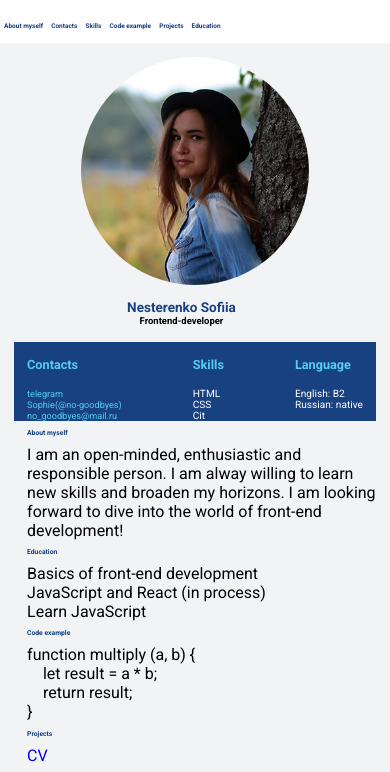
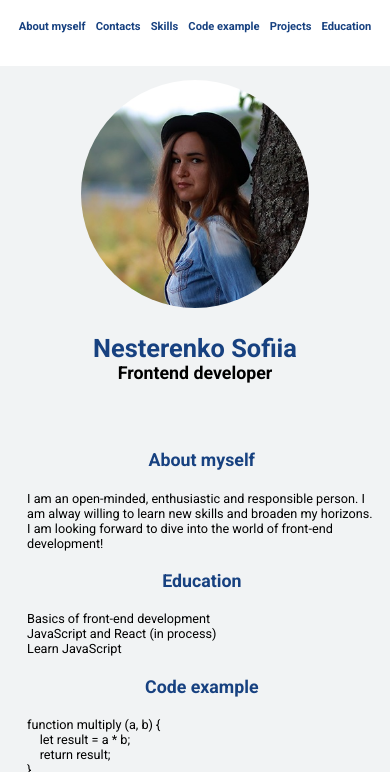
Before and after one commit to no-goodbyes/rsschool-cv, a plain HTML site: page index.html in a window 390 px wide. Shown: the top 772 px of the page. Drawn offline with Linux system fonts and the light colour scheme.

Commit message:
fix: media query

```diff
--- a/css/style.css
+++ b/css/style.css
@@ -108,7 +108,7 @@ a {
 .aside-heading {
     padding: calc(30 / 1440 * 100vw) 0;
     font-size: calc(25 / 1440 * 100vw);
-    color: #56CCF2;
+    color: var(--third-color);
 }
 
 .aside-text {
@@ -116,7 +116,7 @@ a {
     font-size: calc(20 / 1440 * 100vw);
 }
 .aside-text a {
-    color: #56CCF2;
+    color: var(--third-color);
     font-size: calc(18 / 1440 * 100vw);
     padding: calc(10 / 1440 * 100vw) 0;
 }
@@ -124,10 +124,22 @@ a {
 .main-info {
     padding-left: calc(50 / 1440 * 100vw);
 }
+
+.main-info a {
+    color: var(--fifth-color);
+}
+
+.main-info a:hover {
+    color: var(--third-color);
+}
+
 .main__heading {
     padding: calc(30 / 1440 * 100vw) 0;
     font-size: calc(25 / 1440 * 100vw);
-    color: #174180;
+    color: var(--second-color);
+}
+.main-text {
+    font-size: calc(20 / 1440 * 100vw);
 }
 
 
@@ -155,10 +167,28 @@ a {
 
 @media (max-width: 768px) {
 
-    /* .container {
-        width: calc(400 / 768 * 100vw);
-        margin: auto;
-    } */
+    /*HEADER*/
+    .header {
+        height: calc(100 / 768 * 100vw);
+        margin-bottom: calc(30 / 768 * 100vw);
+    }
+
+    .header-menu ul {
+        display: flex;
+        padding-top: calc(30 / 768 * 100vw);
+        justify-content: center;
+
+    }
+
+    .header-menu ul a {
+        padding: calc(10 / 768 * 100vw);
+        font-size: calc(22 / 768 * 100vw);
+        font-weight: 700;
+        color: var(--second-color);
+    }
+
+    /*MAIN*/
+
     .main-container {
         flex-direction: column;
     }
@@ -171,6 +201,22 @@ a {
         width: calc(450 / 768 *100vw);
         height: calc(450 / 768 *100vw);
     }
+
+    .heading {
+        padding-bottom: calc(60 / 1440 * 100vw);
+        padding-right: 0;
+    }
+
+    .photo-heading h1 {
+        padding-top: calc(50 / 768 * 100vw);
+        font-size: calc(50 / 768 * 100vw);
+        color: var(--second-color);
+    }
+
+    .photo-heading h3 {
+        font-size: calc(35 / 768 * 100vw);
+        text-align: center;
+    }
     .main {
         width: 100%;
         border-radius: 0%;
@@ -181,25 +227,56 @@ a {
     }
 
     .info-container {
-        flex-direction: column;
+        flex-direction: column-reverse;
+        padding-top: calc(60 / 768 * 100vw);
     }
 
     .aside-info {
         display: flex;
-        justify-content: space-between;
+        flex-direction: column-reverse;
+        background-color: var(--forth-color);
     }
     .aside-heading {
         padding: calc(30 / 768 * 100vw) 0;
+        font-size: calc(35 / 768 * 100vw);
+        color: var(--second-color);
+        text-align: center;
+    }
+
+    .aside-text {
+        color: var(--fifth-color);
+        font-size: calc(25 / 768 * 100vw);
+    }
+    .aside-text a {
+        color: var(--second-color);
+        font-size: calc(18 / 768 * 100vw);
+        padding: calc(10 / 768 * 100vw) 0;
+    }
+
+    .aside-text a:hover {
+        color: var(--third-color);
+    }
+
+    .main__heading {
+        text-align: center;
+        padding: calc(40 / 768 * 100vw) 0;
+        font-size: calc(35 / 768 * 100vw);
+    }
+
+    .main-text {
         font-size: calc(25 / 768 * 100vw);
     }
 
-    .aside-text {
-        color: var(--first-color);
-        font-size: calc(20 / 768 * 100vw);
+    /*FOOTER*/
+
+    .footer {
+        justify-content: space-between;
+        height: calc(100 / 768 * 100vw);
+        margin: calc(15 / 768 * 100vw) calc(20 / 768 * 100vw);
+        padding-right: 0;
     }
-    .aside-text a {
-        color: #56CCF2;
-        font-size: calc(18 / 768 * 100vw);
-        padding: calc(10 / 768 * 100vw) 0;
+
+    .footer ul li {
+        padding-right: calc(20 / 768 * 100vw);
     }
 }
--- a/index.html
+++ b/index.html
@@ -1,20 +1,18 @@
 <!DOCTYPE html>
 <html lang="en">
   <head>
-    <meta charset="UTF-8" />
-    <meta name="viewport" content="width=device-width, initial-scale=1.0" />
+    <meta charset="UTF-8">
+    <meta name="viewport" content="width=device-width, initial-scale=1.0">
     <link
       href="https://fonts.googleapis.com/css?family=Roboto:100,300,regular,italic,500,700,900,"
-      rel="stylesheet"
-    />
+      rel="stylesheet">
     <link
       rel="stylesheet"
       href="https://cdnjs.cloudflare.com/ajax/libs/font-awesome/6.2.1/css/all.min.css"
       integrity="sha512-MV7K8+y+gLIBoVD59lQIYicR65iaqukzvf/nwasF0nqhPay5w/9lJmVM2hMDcnK1OnMGCdVK+iQrJ7lzPJQd1w=="
       crossorigin="anonymous"
-      referrerpolicy="no-referrer"
-    />
-    <link rel="stylesheet" href="./css/style.css" />
+      referrerpolicy="no-referrer">
+    <link rel="stylesheet" href="./css/style.css">
     <title>cv</title>
   </head>
   <body>
@@ -36,7 +34,7 @@
           <img class="photo" src="./img/photo.jpg" alt="photo" />
           <div class="heading">
             <h1>Nesterenko Sofiia</h1>
-            <h3>Frontend-developer</h3>
+            <h3>Frontend developer</h3>
           </div>
         </section>
         <div class="info-container">
@@ -45,8 +43,8 @@
               <h2 class="aside-heading">Contacts</h2>
               <ul class="aside-text">
                 <li><a href="https://t.me/sophie_amok">telegram</a></li>
-                <li><a href="">Sophie(@no-goodbyes)</a></li>
-                <li><a href="">no_goodbyes@mail.ru</a></li>
+                <li><a href="discord.com">Sophie(@no-goodbyes)</a></li>
+                <li><a href="https://mail.ru/">no_goodbyes@mail.ru</a></li>
               </ul>
             </section>
             <section id="skills">
@@ -54,7 +52,7 @@
               <ul class="aside-text">
                 <li>HTML</li>
                 <li>CSS</li>
-                <li>Cit</li>
+                <li>Git</li>
               </ul>
             </section>
             <section>
@@ -76,24 +74,33 @@
             </section>
             <section id="education">
               <h2 class="main__heading">Education</h2>
-              <ul>
-                <li>Basics of front-end development</li>
-                <li>JavaScript and React (in process)</li>
-                <li>Learn JavaScript</li>
+              <ul class="main-text">
+                <li>
+                  <a href="https://cat.2035.university/rall/course/11957/"
+                    >Basics of front-end development</a
+                  >
+                </li>
+                <li>
+                  <a href="https://www.udemy.com/course/javascript_full"
+                    >JavaScript and React (in process)</a
+                  >
+                </li>
+                <li>
+                  <a href="https://learn.javascript.ru/">Learn JavaScript</a>
+                </li>
               </ul>
             </section>
             <section id="code">
               <h2 class="main__heading">Code example</h2>
-              <pre>
+              <pre class="main-text">
 function multiply (a, b) {
     let result = a * b;
     return result;
-}</pre
-              >
+}             </pre>
             </section>
             <section id="projects">
               <h2 class="main__heading">Projects</h2>
-              <p><a href="github.com">CV</a></p>
+              <p><a href="https://no-goodbyes.github.io/rsschool-cv/">CV</a></p>
             </section>
           </div>
         </div>
```
Also changed, not shown: 1 other file.
